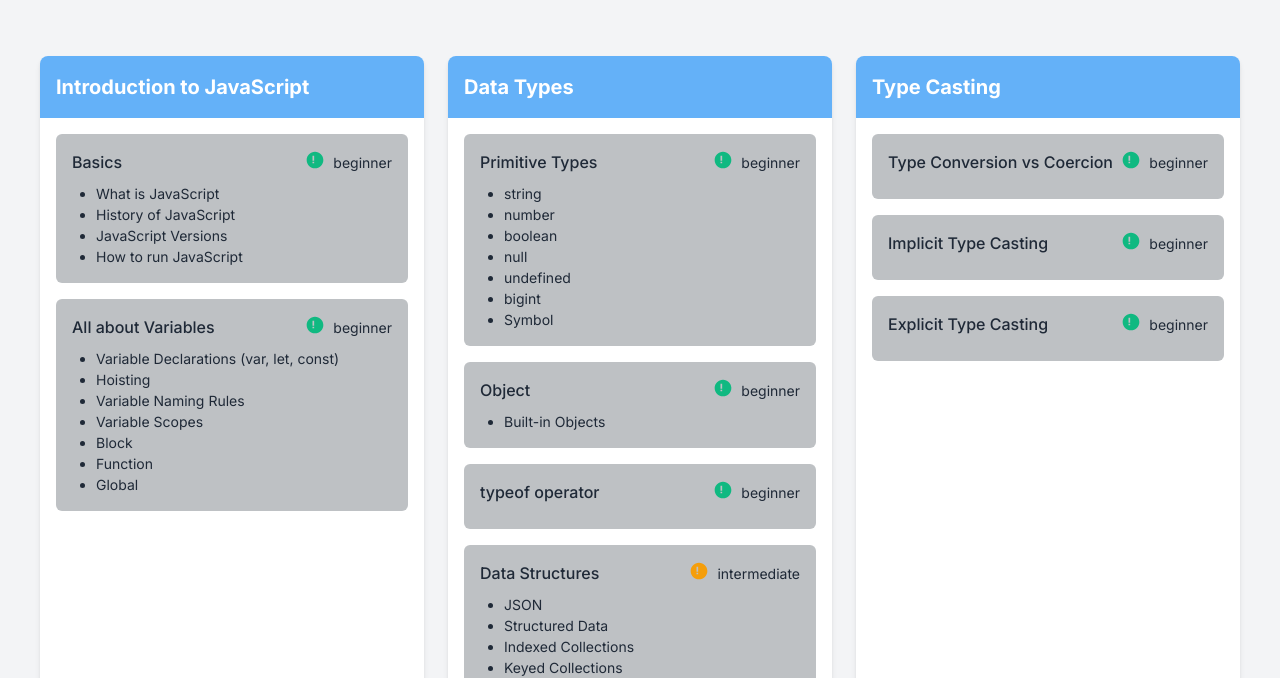
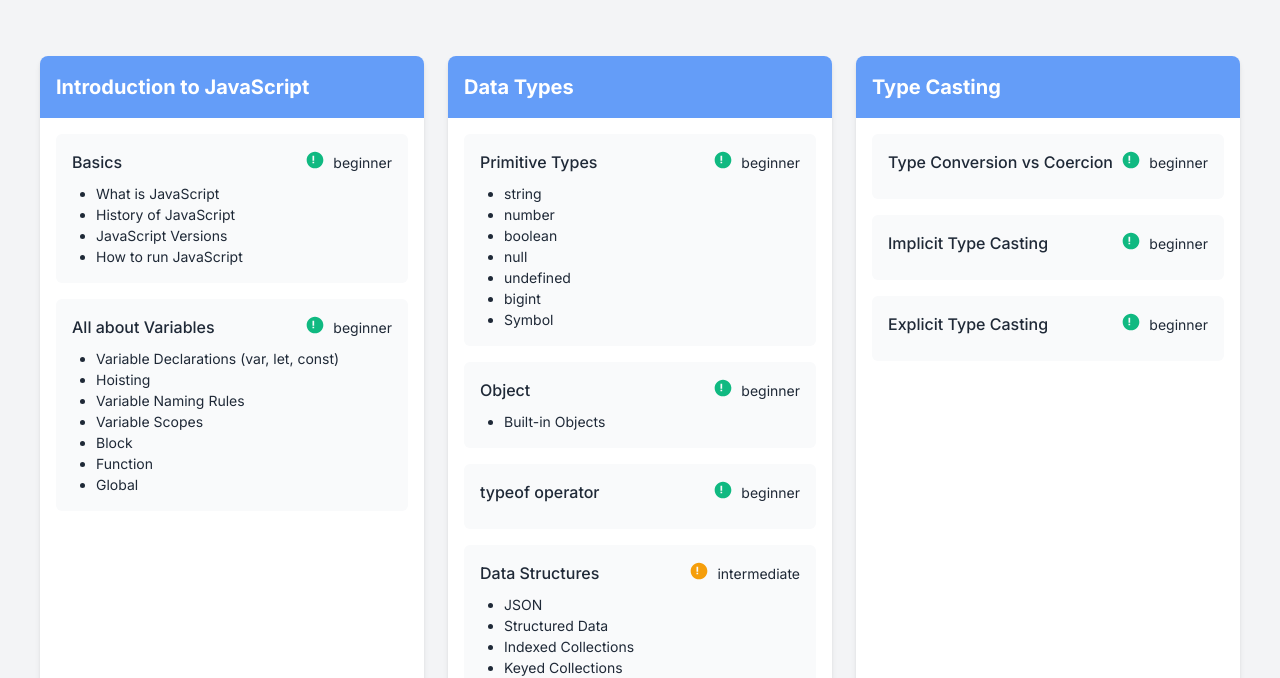
Before and after one commit to armaneousuf/javascript_roadmap_visualization, a plain HTML site: page index.html in a window 1280 px wide. Shown: the part 122-800 px from the top of the page. Drawn offline with Linux system fonts and the light colour scheme.

Commit message:
commited again

```diff
--- a/index.html
+++ b/index.html
@@ -11,9 +11,9 @@
             --text-color: #1f2937;
             --card-bg: #ffffff;
             --card-border: #e5e7eb;
-            --header-bg: #3b9cf6c9;
+            --header-bg: #3b83f6c9;
             --header-text: #ffffff;
-            --topic-bg: #bec1c4fd;
+            --topic-bg: #f9fafb;
             --beginner-color: #10b981;
             --intermediate-color: #f59e0b;
             --advanced-color: #ef4444;
```
